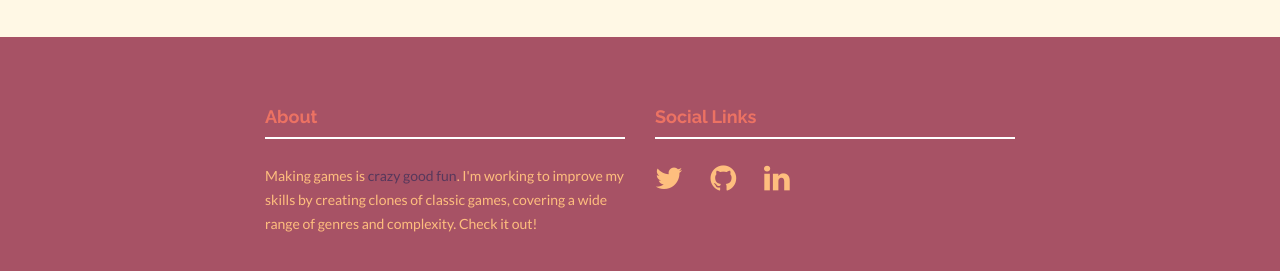
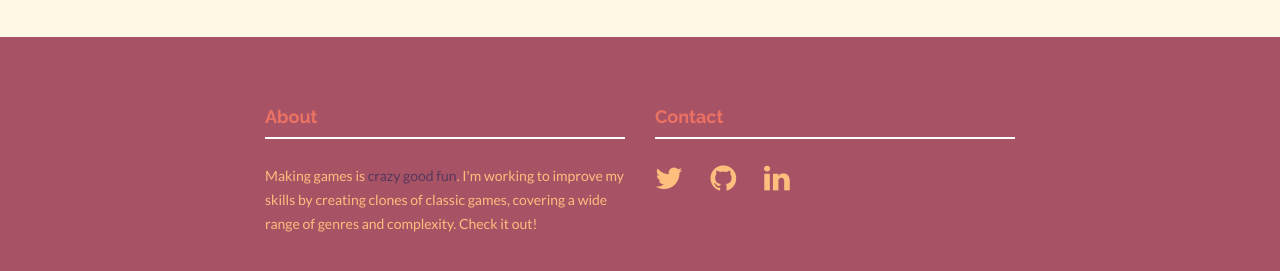
Before and after one commit to jhrrsn/jhrrsn.github.io, a Jekyll site: the page built from about.html, in a window 1280 px wide and 1015 px high. Shown: the part 707-978 px from the top of the window. Built offline with Jekyll 4.4.1, drawn with Linux system fonts in a browser that asks for light colours; nearby versions of some CDN libraries.

Commit message:
updated section title to contact

```diff
--- a/_includes/footer.html
+++ b/_includes/footer.html
@@ -8,7 +8,7 @@
                 <p>{{ site.about }}</p>
             </div>
             <div class="col-lg-4">
-                <h4>Social Links</h4>
+                <h4>Contact</h4>
                 <div class="hline-w"></div>
                 <p>
                     {% for network in site.social %}
```
